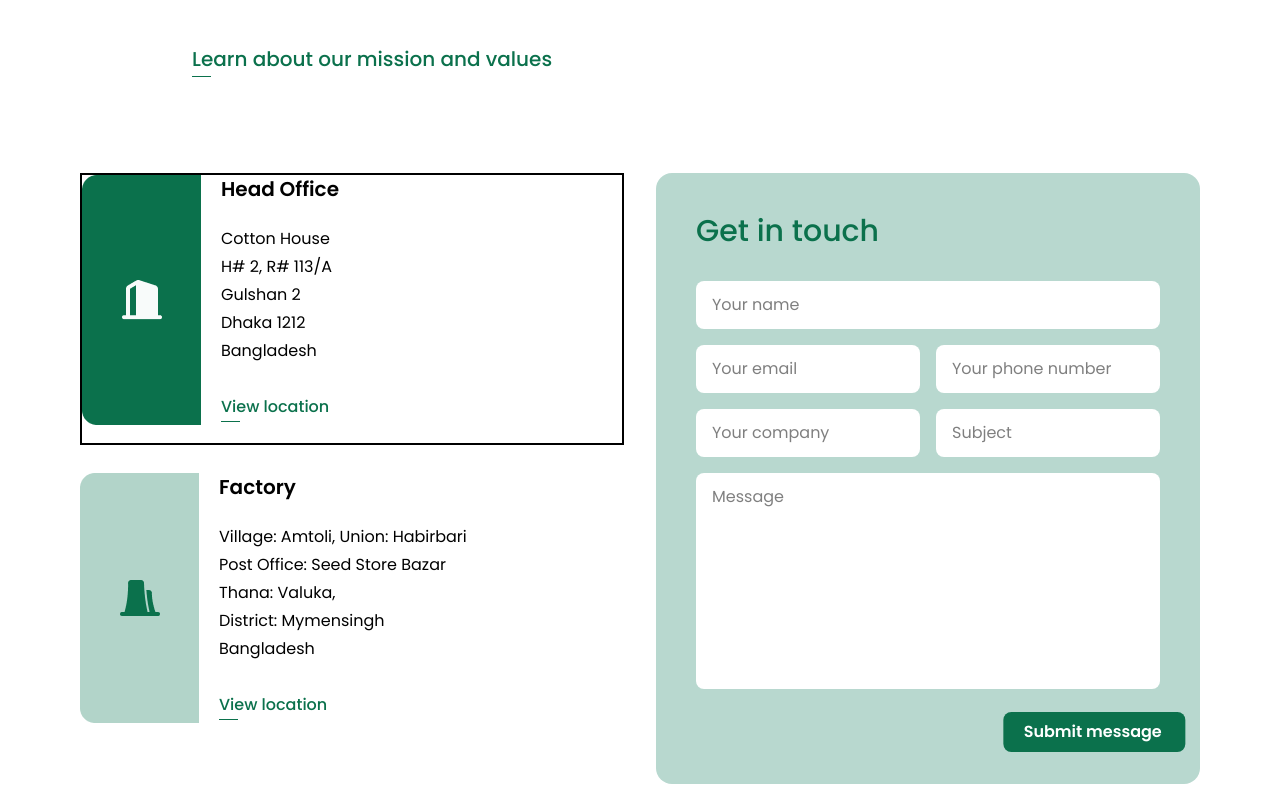
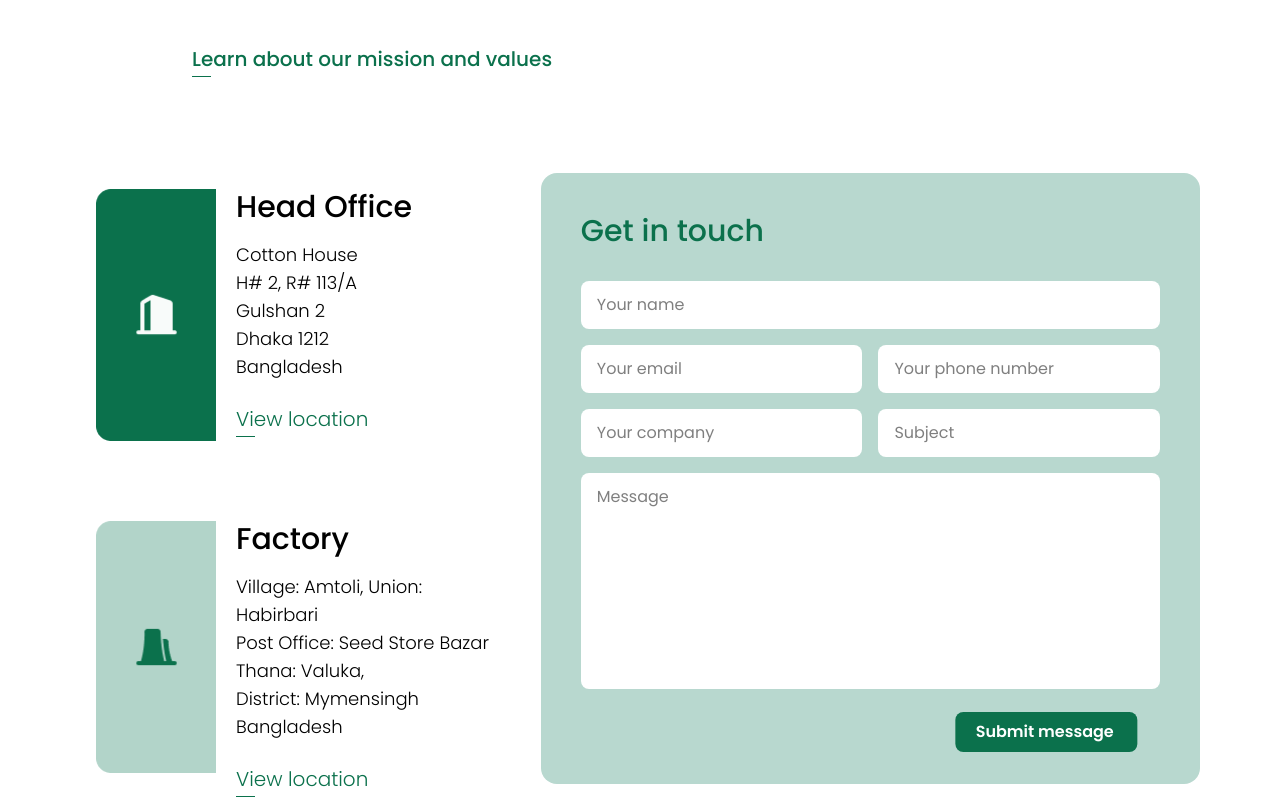
Before and after one commit to cottonSdtNadim/cotton-website-task, a React (Vite) app: page /contact in a window 1280 px wide. Shown: the part 1280-2080 px from the top of the page. Built offline with nearby package versions, Linux system fonts and the light colour scheme.

Commit message:
conatact form updated

```diff
--- a/src/components/AnimatedLink.jsx
+++ b/src/components/AnimatedLink.jsx
@@ -3,7 +3,7 @@ import PropTypes from "prop-types";
 import { useState } from "react";
 import { Link } from "react-router";
 
-const AnimatedLink = ({ fontSize = "text-base", content, color }) => {
+const AnimatedLink = ({ fontSize = "text-base", content, color , fontWeight = "font-medium"}) => {
   const [isHovered, setIsHovered] = useState(false);
 
   // Set the default color to white (#F8FBFA) if no color prop is passed
@@ -14,7 +14,7 @@ const AnimatedLink = ({ fontSize = "text-base", content, color }) => {
       <Link
         to={"/"}
         // className="text-base font-medium relative"
-        className={`${fontSize} font-medium relative`}
+        className={`${fontSize} ${fontWeight} relative`}
         style={{ color: textColor }}
         onMouseEnter={() => setIsHovered(true)}
         onMouseLeave={() => setIsHovered(false)}
@@ -39,6 +39,7 @@ AnimatedLink.propTypes = {
   fontSize: PropTypes.string,
   content: PropTypes.string.isRequired,
   color: PropTypes.string,
+  fontWeight: PropTypes.string
 };
 
 export default AnimatedLink;
--- a/src/components/GetInTouch.jsx
+++ b/src/components/GetInTouch.jsx
@@ -1,56 +1,74 @@
+import factory from "../assets/images/getInTouch/factory.png";
 import headOffice from "../assets/images/getInTouch/headOffice.png";
 import AnimatedLink from "./AnimatedLink";
-import factory from "../assets/images/getInTouch/factory.png";
 import MultiStepContactForm from "./MultiStepContactForm";
 
 const GetInTouch = () => {
   return (
-    <div className="grid grid-cols-1 lg:grid-cols-2 gap-8 py-9 px-20">
+    <div className="container mx-auto px-4 lg:px-20 py-9">
+      <div className="grid grid-cols-1 lg:grid-cols-5 xl:grid-cols-5 2xl:grid-cols-12 gap-8">
         {/* Head Office and Factory Container */}
-      <div>
+        <div className="lg:col-span-2 xl:col-span-2 2xl:col-span-4">
           {/* Head Office Container */}
-        <div className="flex border-2">
-          <div>
-            <img src={headOffice} alt="" className="object-cover" />
+          <div className="flex flex-col md:flex-row p-4 rounded-lg">
+            <div className="md:w-1/3 max-w-[120px]">
+              <img
+                src={headOffice}
+                alt="Head Office"
+                className="object-cover w-full h-auto"
+              />
             </div>
-          <div className="ml-5">
-            <h3 className="font-semibold text-xl mb-5">Head Office</h3>
-            <div className="space-y-1 my-6">
-              <p className="text-base">Cotton House</p>
-              <p className="text-base">H# 2, R# 113/A</p>
-              <p className="text-base">Gulshan 2</p>
-              <p className="text-base">Dhaka 1212</p>
-              <p className="text-base">Bangladesh</p>
+            <div className="md:ml-5 mt-3 md:mt-0">
+              <h3 className="font-medium text-3xl mb-3">Head Office</h3>
+              <div className="my-4 text-lg font-light">
+                <p>Cotton House</p>
+                <p>H# 2, R# 113/A</p>
+                <p>Gulshan 2</p>
+                <p>Dhaka 1212</p>
+                <p>Bangladesh</p>
               </div>
               <AnimatedLink
+                fontSize="text-xl"
                 content={"View location"}
                 color={"#0B714C"}
-            ></AnimatedLink>
+                fontWeight={"font-light"}
+              />
             </div>
           </div>
 
           {/* Factory Container */}
-        <div className="flex mt-7">
-          <div>
-            <img src={factory} alt="" className="object-cover" />
+          <div className="flex flex-col md:flex-row mt-8 p-4 rounded-lg">
+            <div className="md:w-1/3 max-w-[120px]">
+              <img
+                src={factory}
+                alt="Factory"
+                className="object-cover w-full h-auto"
+              />
             </div>
-          <div className="ml-5">
-            <h3 className="font-semibold text-xl mb-5">Factory</h3>
-            <div className="space-y-1 my-6">
-              <p className="text-base">Village: Amtoli, Union: Habirbari</p>
-              <p className="text-base">Post Office: Seed Store Bazar</p>
-              <p className="text-base">Thana: Valuka, </p>
-              <p className="text-base">District: Mymensingh</p>
-              <p className="text-base">Bangladesh</p>
+            <div className="md:ml-5 mt-3 md:mt-0">
+              <h3 className="font-medium text-3xl mb-3">Factory</h3>
+              <div className="my-4 text-lg font-light">
+                <p>Village: Amtoli, Union: Habirbari</p>
+                <p>Post Office: Seed Store Bazar</p>
+                <p>Thana: Valuka, </p>
+                <p>District: Mymensingh</p>
+                <p>Bangladesh</p>
               </div>
               <AnimatedLink
+                fontSize="text-xl"
                 content={"View location"}
                 color={"#0B714C"}
-            ></AnimatedLink>
+                fontWeight={"font-light"}
+              />
             </div>
           </div>
         </div>
-      <MultiStepContactForm></MultiStepContactForm>
+
+        {/* Contact Form */}
+        <div className="lg:col-span-3 xl:col-span-3 2xl:col-span-8 max-w-[1200px]">
+          <MultiStepContactForm />
+        </div>
+      </div>
     </div>
   );
 };
--- a/src/components/MultiStepContactForm.jsx
+++ b/src/components/MultiStepContactForm.jsx
@@ -39,7 +39,10 @@ const MultiStepContactForm = () => {
   };
 
   return (
-    <div className="rounded-2xl bg-[#b8d8cf] p-10 relative">
+    <div
+    // className="rounded-2xl bg-[#b8d8cf] p-10 relative w-[710px] h-[686px]"
+    className="rounded-2xl bg-[#b8d8cf] p-4 sm:p-6 md:p-8 lg:p-10 relative w-full max-w-md md:max-w-lg lg:max-w-xl xl:max-w-2xl mx-auto"
+    >
       {currentStep === 1 ? (
         <div>
           <h2 className="text-3xl font-medium text-[#0B714C] mb-8">
```
Lines whose indentation alone changed are shown as unchanged.
